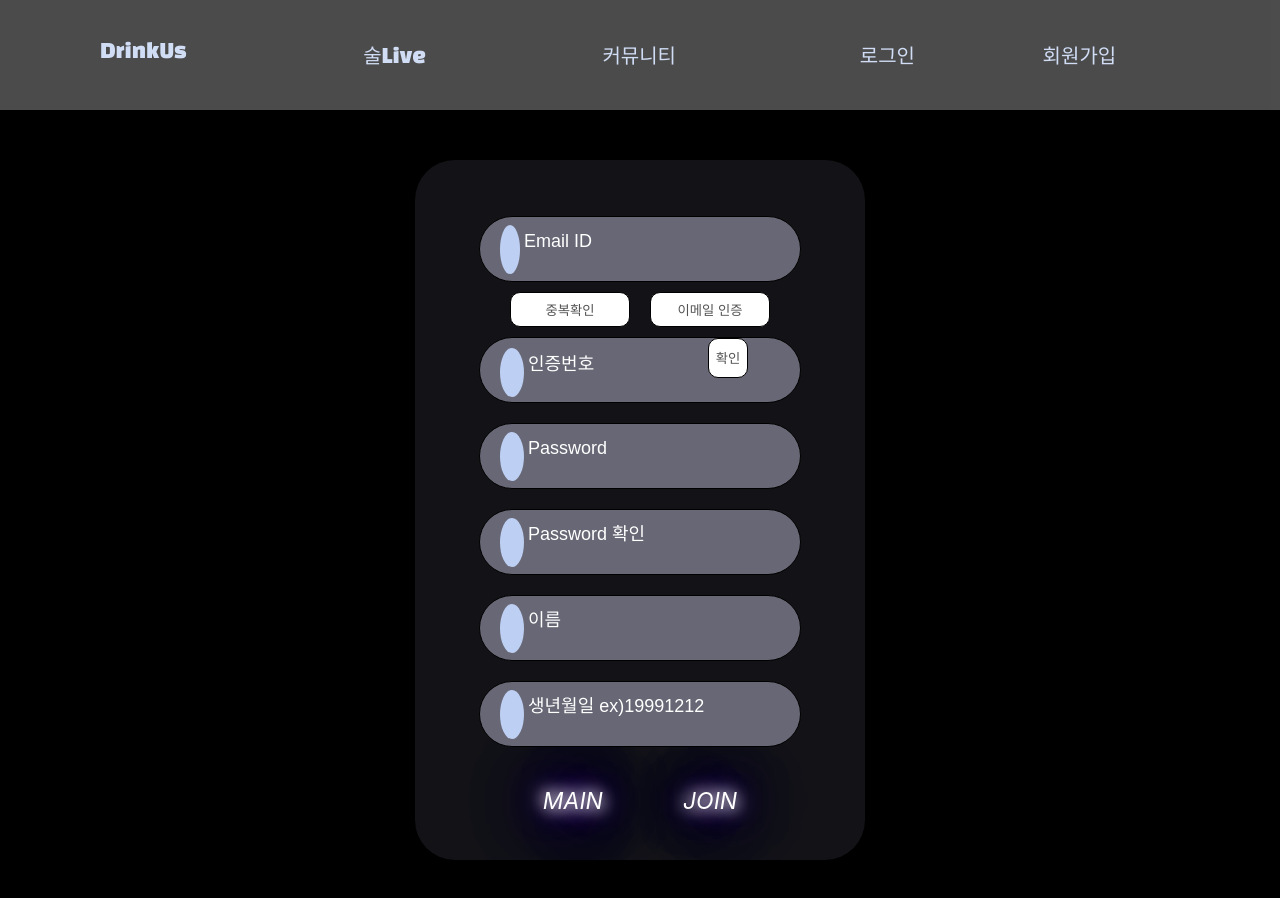
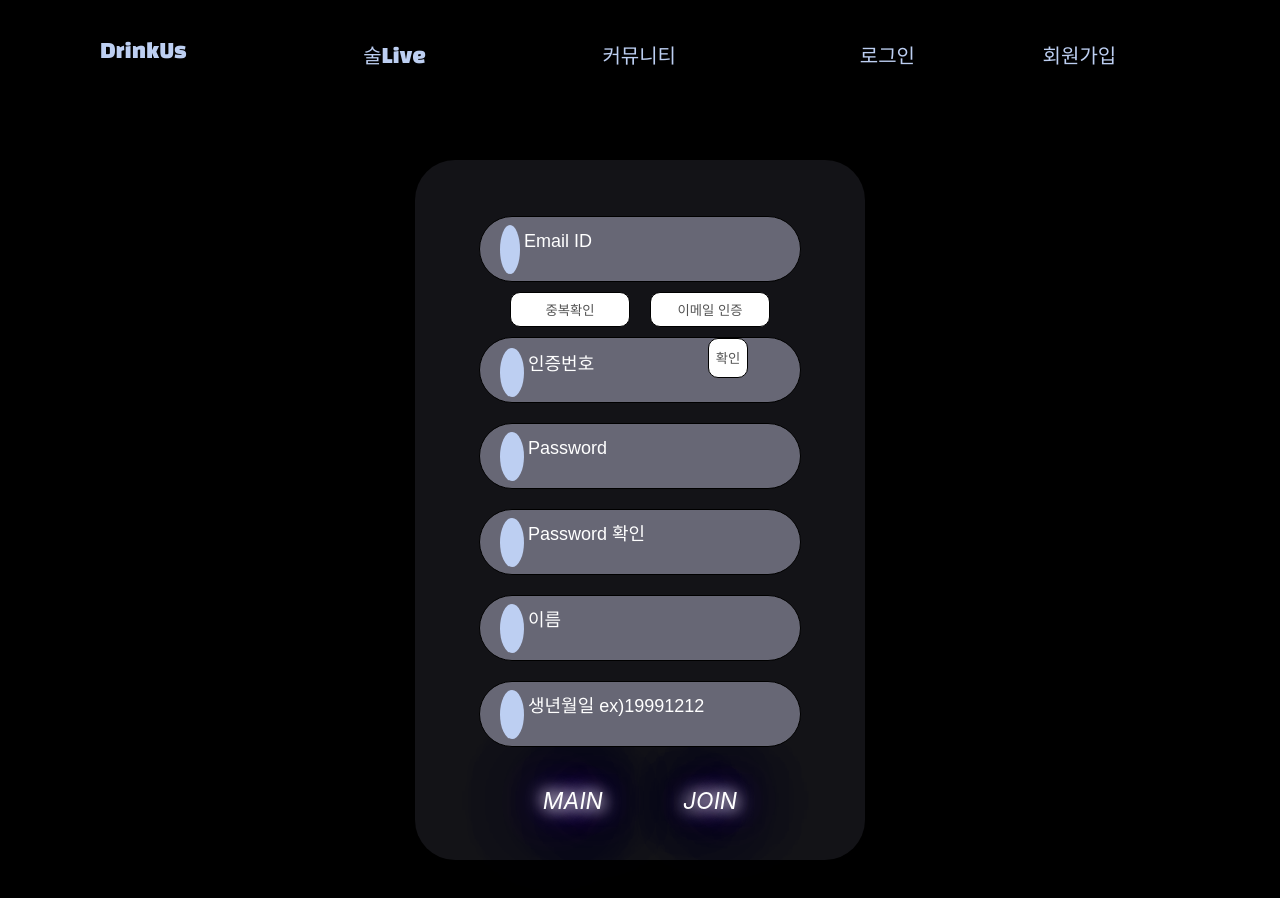
Before and after one commit to minwoo9629/DrinkUs, a React (Create React App) app in the folder FrontEnd/: page /join in a window 1280 px wide. Shown: the top 898 px of the page. Built offline with nearby package versions, Linux system fonts and the light colour scheme; the HTML template or start-up script is replaced by a standard one; a web font is replaced by a local one.

Commit message:
[fix] header 색깔 조절

```diff
--- a/FrontEnd/src/components/layout/Header.js
+++ b/FrontEnd/src/components/layout/Header.js
@@ -43,7 +43,7 @@ const HeaderMenuLinkWrapper = styled.div`
 
 const HeaderMenuLink = styled(NavLink)`
   text-decoration: none;
-  color: lightpink;
+  color: #6F92BF;
   font-family: "Black Han Sans";
   font-size: 20px;
   transition: color 0.5s linear;
@@ -60,7 +60,7 @@ const LogOutButton = styled.button`
   cursor: pointer;
   background-color: transparent;
   border: none;
-  color: lightpink;
+  color: #6F92BF;
   font-family: "Black Han Sans";
   font-size: 20px;
   transition: color 0.5s linear;
@@ -73,7 +73,7 @@ const LogOutButton = styled.button`
   }
 `;
 
-const Header = ({ position }) => {
+const Header = ({ position, location }) => {
 
   const navigate = useNavigate();
 
@@ -105,8 +105,12 @@ const Header = ({ position }) => {
   const user = useSelector((state) => state.user);
   return (
     <DrinkUsHeader
-      color={HeaderStatus ? "white" : "black"}
-      opacity={HeaderStatus ? "0.9" : "0.7"}
+      color={location === 'home' ? (
+        HeaderStatus ? "white" : "black"
+      ) : (location === 'lightzone' ? "white" : "black")}
+      opacity={location === 'home' ? (
+        HeaderStatus ? "0.9" : "0.7"
+      ) : '1'}
       position={position}
     >
       <HeaderMenu width={100} justify={"space-between"}>
@@ -115,7 +119,7 @@ const Header = ({ position }) => {
             <HeaderMenuLink
               key={idx}
               to={item.link}
-              className={HeaderStatus ? "" : "light"}
+              className={location === 'lightzone' ? "" : ( HeaderStatus ? "" : "light" )}
             >
               {item.menuName}
             </HeaderMenuLink>
@@ -129,7 +133,7 @@ const Header = ({ position }) => {
             <>
               <HeaderMenuLink
                 to={"/user"}
-                className={HeaderStatus ? "" : "light"}
+                className={location === 'lightzone' ? "" : ( HeaderStatus ? "" : "light" )}
               >
                 {user.data.userNickname}님
               </HeaderMenuLink>
@@ -137,14 +141,14 @@ const Header = ({ position }) => {
                 <HeaderMenuLink
                   key={idx}
                   to={item.link}
-                  className={HeaderStatus ? "" : "light"}
+                  className={location === 'lightzone' ? "" : ( HeaderStatus ? "" : "light" )}
                 >
                   <i className={item.className} />
                 </HeaderMenuLink>
               ))}
               <LogOutButton
                 onClick={onHandleLogout}
-                className={HeaderStatus ? "" : "light"}
+                className={location === 'lightzone' ? "" : ( HeaderStatus ? "" : "light" )}
               >
                 로그아웃
               </LogOutButton>
@@ -155,7 +159,7 @@ const Header = ({ position }) => {
                 <HeaderMenuLink
                   key={idx}
                   to={item.link}
-                  className={HeaderStatus ? "" : "light"}
+                  className={location === 'lightzone' ? "" : ( HeaderStatus ? "" : "light" )}
                 >
                   {item.menuName}
                 </HeaderMenuLink>
--- a/FrontEnd/src/pages/Home.js
+++ b/FrontEnd/src/pages/Home.js
@@ -84,7 +84,7 @@ const Home = () => {
   });
   return (
     <>
-      <Header position={'fixed'} />
+      <Header position={'fixed'} location={'home'} />
       <ContentWrapper background={"#000"} height={"100vh"}>
         <NeonSignTitle>OPEN DRINKUS</NeonSignTitle>
       </ContentWrapper>
--- a/FrontEnd/src/pages/auth/MyPage.js
+++ b/FrontEnd/src/pages/auth/MyPage.js
@@ -57,7 +57,7 @@ const nestedLink = [
 const MyPage = () => {
   return (
     <>
-      <Header position="static" />
+      <Header position="static" location={'lightzone'} />
       <Wrapper color={"#eaf2ff"} alignItems="none">
         <EditWrapper>
           <TabWrapper>
--- a/FrontEnd/src/pages/calendarcommunity/Calendar.js
+++ b/FrontEnd/src/pages/calendarcommunity/Calendar.js
@@ -178,7 +178,7 @@ const Calendar = () => {
 
   return (
     <>
-      <Header />
+      <Header location={'lightzone'} />
       <Wrapper color={'#fff'}>
         <InnerWrapper>
           <TopMenuWrap>
--- a/FrontEnd/src/pages/calendarcommunity/CreateCalendar.js
+++ b/FrontEnd/src/pages/calendarcommunity/CreateCalendar.js
@@ -238,7 +238,7 @@ const CreateCalendar = () => {
 
   return (
     <>
-      <Header/>
+      <Header location={'lightzone'}/>
       <Wrapper color={'#fff'}>
         <CreateCalendarBlock>
           <FetchProfile/>
--- a/FrontEnd/src/pages/calendarcommunity/DailyCalendarList.js
+++ b/FrontEnd/src/pages/calendarcommunity/DailyCalendarList.js
@@ -58,7 +58,7 @@ const DailyCalendarList = () => {
 
   return (
     <>
-    <Header/>
+    <Header location={'lightzone'}/>
     <Wrapper color={'#fff'}>
       <div>{dailyCalendarTitle}</div>
       <div>
--- a/FrontEnd/src/pages/calendarcommunity/EditCalendar.js
+++ b/FrontEnd/src/pages/calendarcommunity/EditCalendar.js
@@ -253,7 +253,7 @@ const EditCalendar = () => {
 
   return (
     <>
-      <Header/>
+      <Header location={'lightzone'}/>
       <Wrapper color={'#fff'}>
         <CreateCalendarBlock>
           <FetchProfile/>
```
